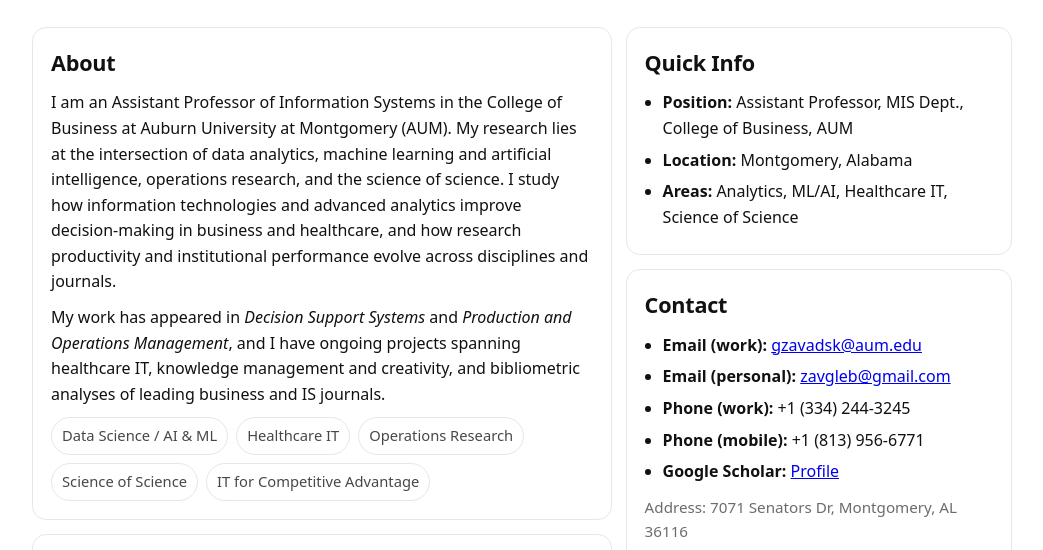
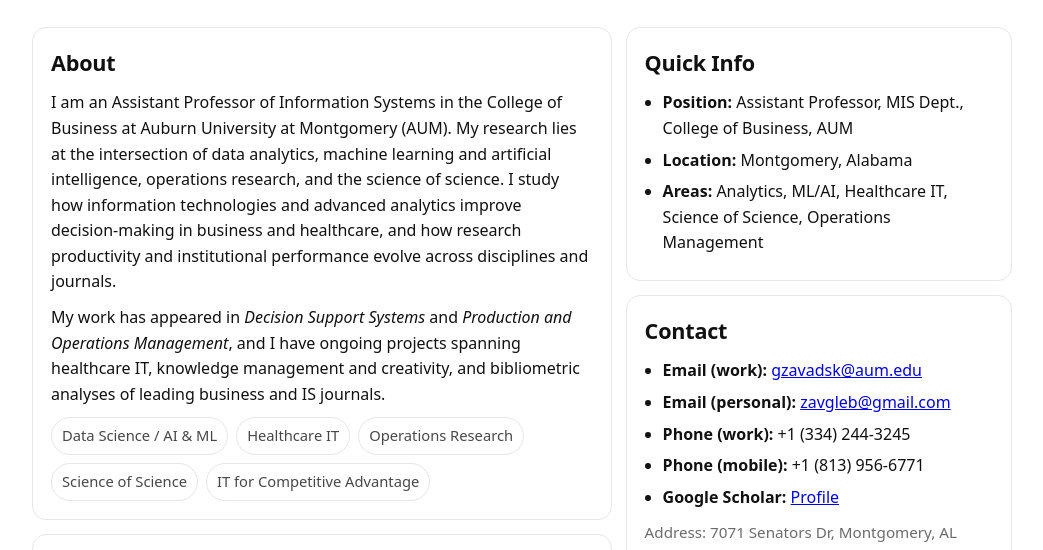
Before and after one commit to zavgleb90/personalpage, a plain HTML site: page index.html in a window 1280 px wide. Shown: the part 242-792 px from the top of the page, without its empty margins (118-1161 px from the left). Drawn offline with Linux system fonts and the light colour scheme.

Commit message:
Update index.html

```diff
--- a/index.html
+++ b/index.html
@@ -180,7 +180,7 @@
           <ul>
             <li><strong>Position:</strong> Assistant Professor, MIS Dept., College of Business, AUM</li>
             <li><strong>Location:</strong> Montgomery, Alabama</li>
-            <li><strong>Areas:</strong> Analytics, ML/AI, Healthcare IT, Science of Science</li>
+            <li><strong>Areas:</strong> Analytics, ML/AI, Healthcare IT, Science of Science, Operations Management</li>
           </ul>
         </section>
 
```
